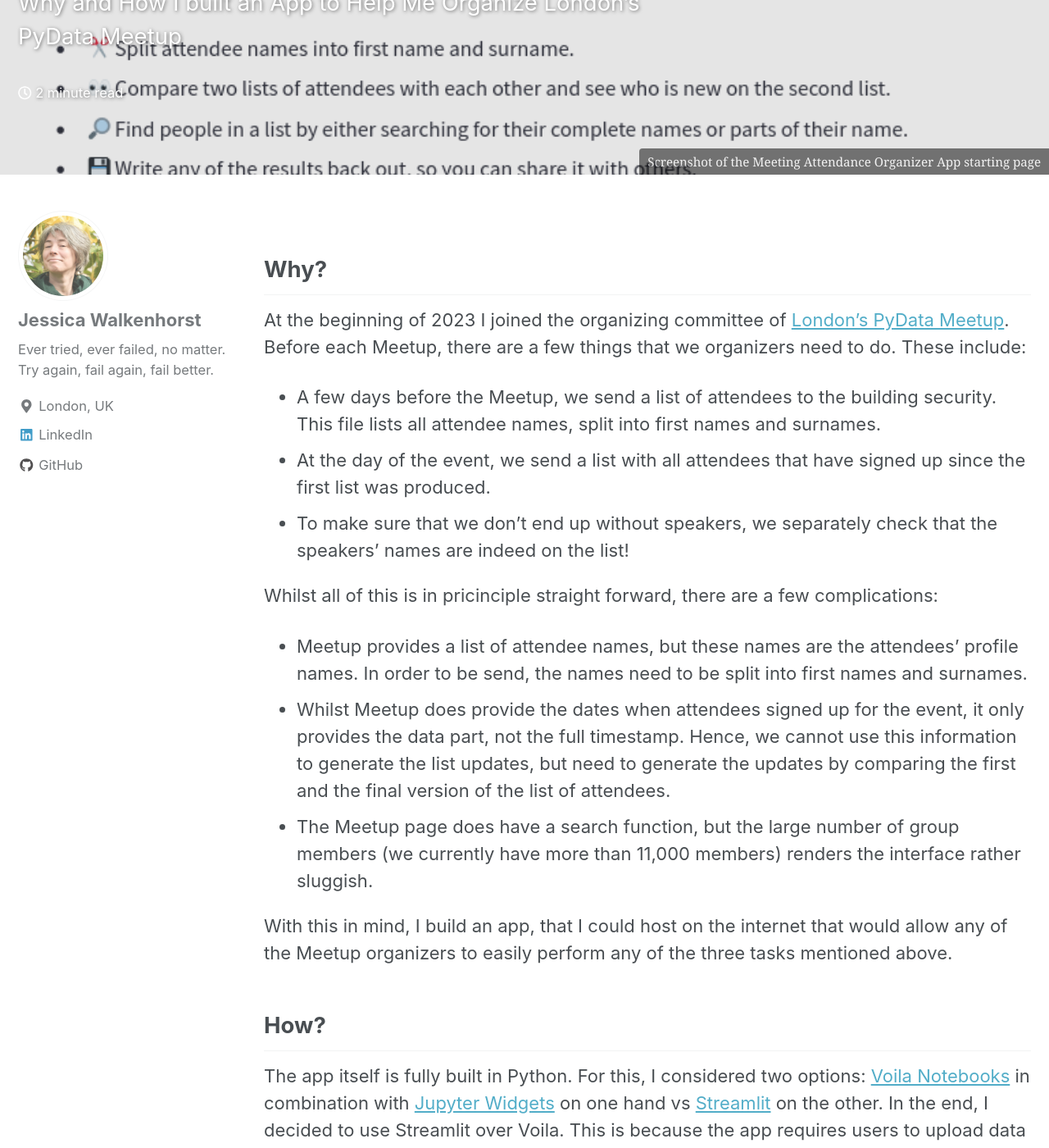
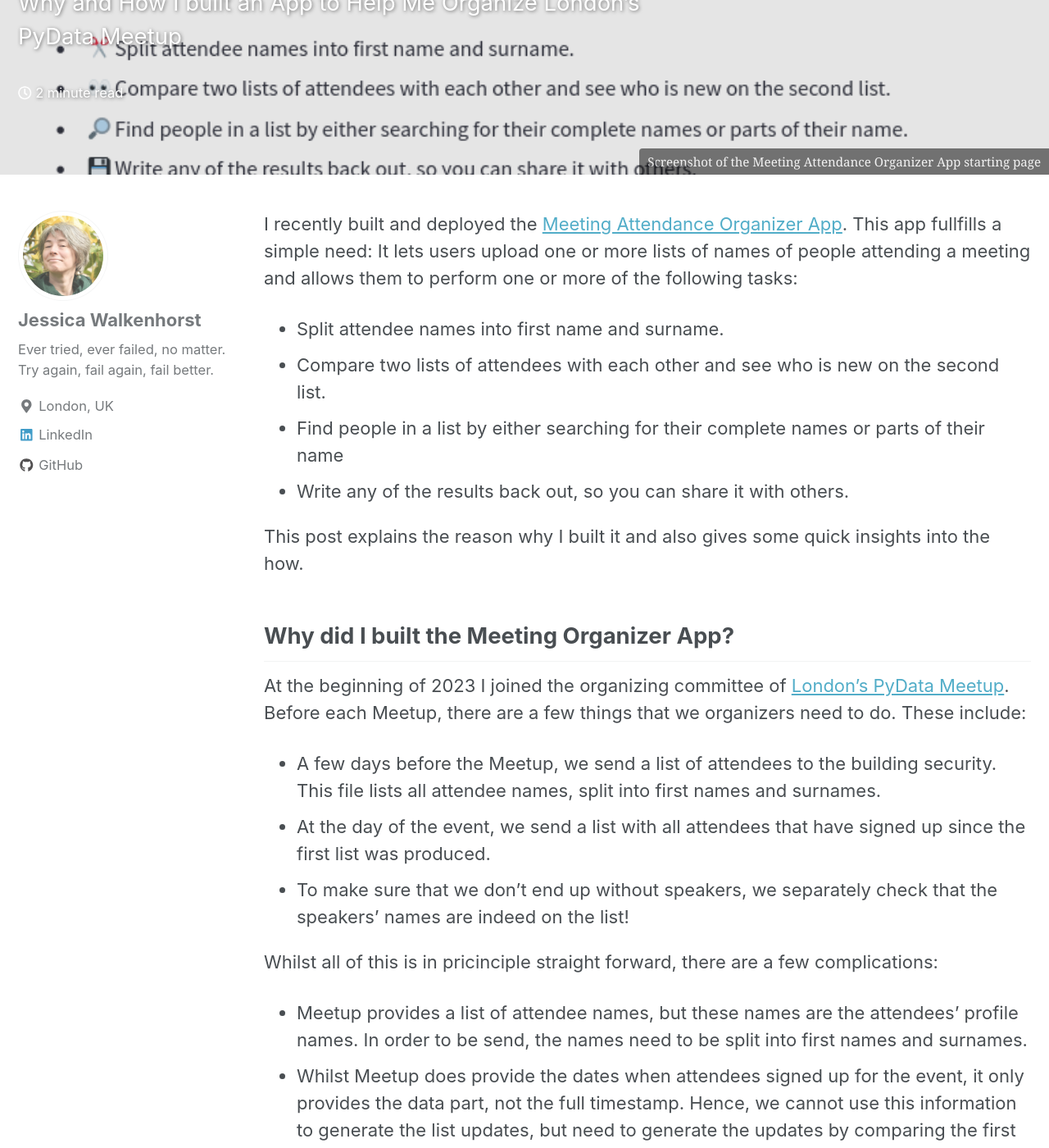
Before and after one commit to walkenho/walkenho.github.io, a Jekyll site: the page built from _posts/2023-04-15-building-a-meeting-organizer-app-with-streamlit.md, in a window 1280 px wide and 1400 px high, scrolled down 318 px. Shown: the whole window at 82% size. Built offline with Jekyll 4.4.1, drawn with Linux system fonts in a browser that asks for light colours; nearby versions of some CDN libraries; some of the changed text lies outside the part shown.

Commit message:
Update latest post

```diff
--- a/_posts/2023-04-15-building-a-meeting-organizer-app-with-streamlit.md
+++ b/_posts/2023-04-15-building-a-meeting-organizer-app-with-streamlit.md
@@ -15,7 +15,16 @@ excerpt:
     Why and How I built an App to Help Me Organize London's PyData Meetup
 ---
 
-## Why?
+I recently built and deployed the [Meeting Attendance Organizer App](https://meeting-attendance-organizer.streamlit.app/). This app fullfills a simple need: It lets users upload one or more lists of names of people attending a meeting and allows them to perform one or more of the following tasks:
+
+* Split attendee names into first name and surname.
+*  Compare two lists of attendees with each other and see who is new on the second list.
+* Find people in a list by either searching for their complete names or parts of their name
+* Write any of the results back out, so you can share it with others.
+
+This post explains the reason why I built it and also gives some quick insights into the how.
+
+## Why did I built the Meeting Organizer App?
 
 At the beginning of 2023 I joined the organizing committee of [London's PyData Meetup](https://www.meetup.com/pydata-london-meetup/). Before each Meetup, there are a few things that we organizers need to do. These include:
 
@@ -29,9 +38,9 @@ Whilst all of this is in pricinciple straight forward, there are a few complicat
 * Whilst Meetup does provide the dates when attendees signed up for the event, it only provides the data part, not the full timestamp. Hence, we cannot use this information to generate the list updates, but need to generate the updates by comparing the first and the final version of the list of attendees.
 * The Meetup page does have a search function, but the large number of group members (we currently have more than 11,000 members) renders the interface rather sluggish.
 
-With this in mind, I build an app, that I could host on the internet that would allow any of the Meetup organizers to easily perform any of the three tasks mentioned above.
+With this in mind, I wanted to build something that would allow me to easily perform the three tasks listed without having to spin up my own software environment each time. I also wanted to create something that would allow the other organizers to do the same without the need of sharing code with them.
 
-## How?
+## How did I built the App?
 
 The app itself is fully built in Python. For this, I considered two options: [Voila Notebooks](https://github.com/voila-dashboards/voila) in combination with [Jupyter Widgets](https://ipywidgets.readthedocs.io/en/latest/) on one hand vs [Streamlit](https://streamlit.io/) on the other. In the end, I decided to use Streamlit over Voila. This is because the app requires users to upload data files and some of the functionality of the app then depends on the properties of the uploaded data. For this type of of use-case, I prefer Streamlit's straightforward top-to-bottom excecution over having to consider the different execution layers of the noteboook/widget combination.
 
```
